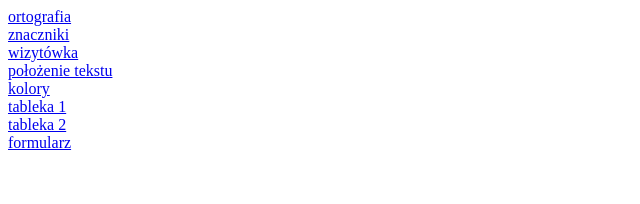
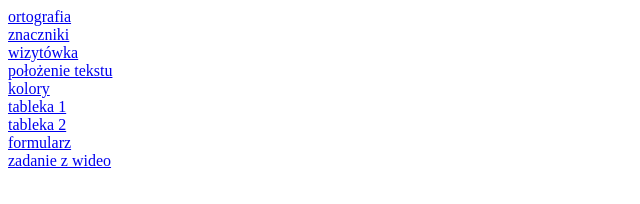
Before and after one commit to gabeeeeeeeeeeeeeeeeeeeeeeeeeeeee/ortografia, a plain HTML site: page index.html in a window 1280 px wide. Shown: the whole page, without its empty margins (0-640 px from the left). Drawn offline with Linux system fonts and the light colour scheme.

Commit message:
Update index.html

```diff
--- a/index.html
+++ b/index.html
@@ -6,3 +6,4 @@
 <a href="tabelka1.html"> tableka 1 </a> <br>
 <a href="tabelka2.html"> tableka 2 </a> <br>
 <a href="formularz.html"> formularz </a> <br>
+<a href="wideo.html"> zadanie z wideo </a> <br>
```
